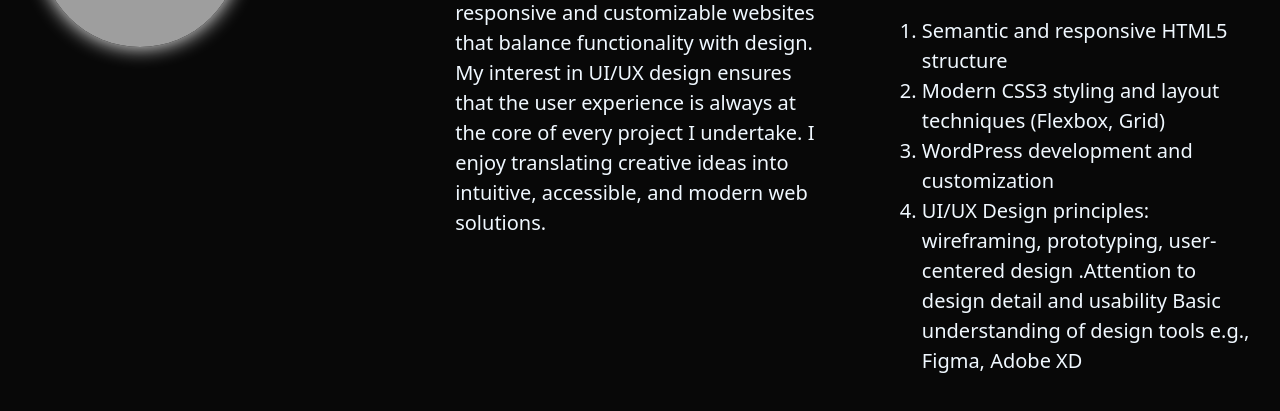
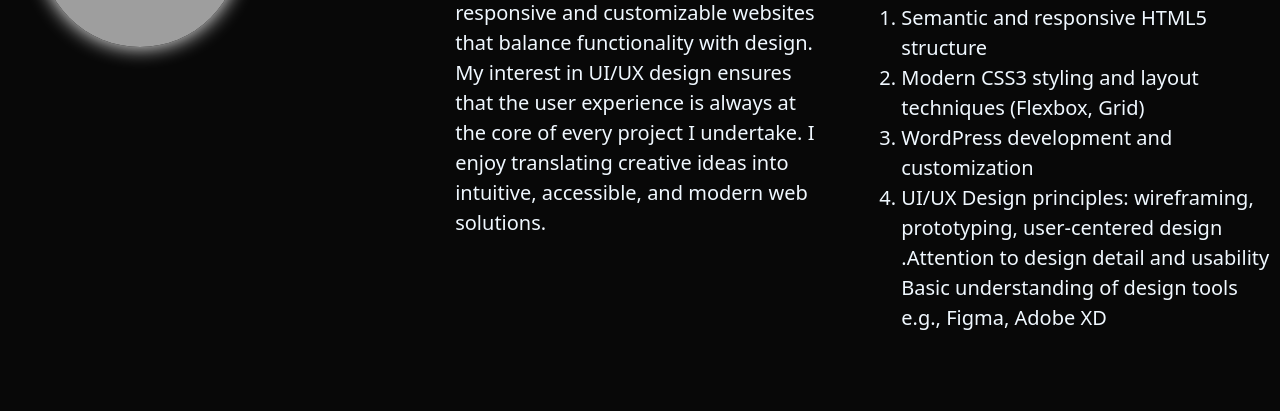
Before and after one commit to Lawrence14calvin/potfolio, a plain HTML site: page about.html in a window 1280 px wide. Shown: the part 509-920 px from the top of the page. Drawn offline with nearby package versions, Linux system fonts and the light colour scheme; grey boxes are pictures that could not be loaded.

Commit message:
Update about.html

```diff
--- a/about.html
+++ b/about.html
@@ -39,7 +39,7 @@
             </div>
             <div class="col-4">
                 <h1> <span>Skills</span></h1>
-                 <ol style="color: aliceblue;margin:5%; padding-bottom:100%;  font-size: 20px;">
+                 <ol style="color: aliceblue;  font-size: 20px;">
 <li>Semantic and responsive HTML5 structure</li>
 
 <li>Modern CSS3 styling and layout techniques (Flexbox, Grid)</li>
```
